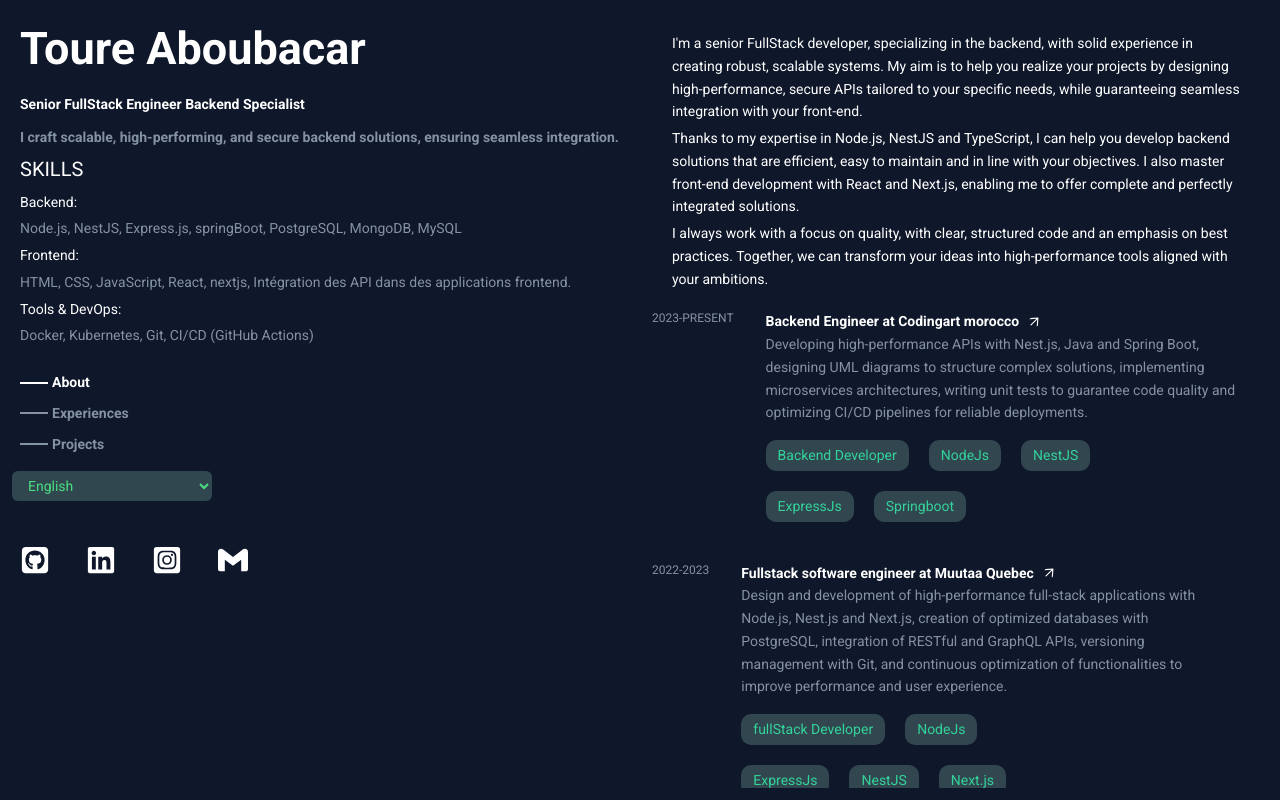
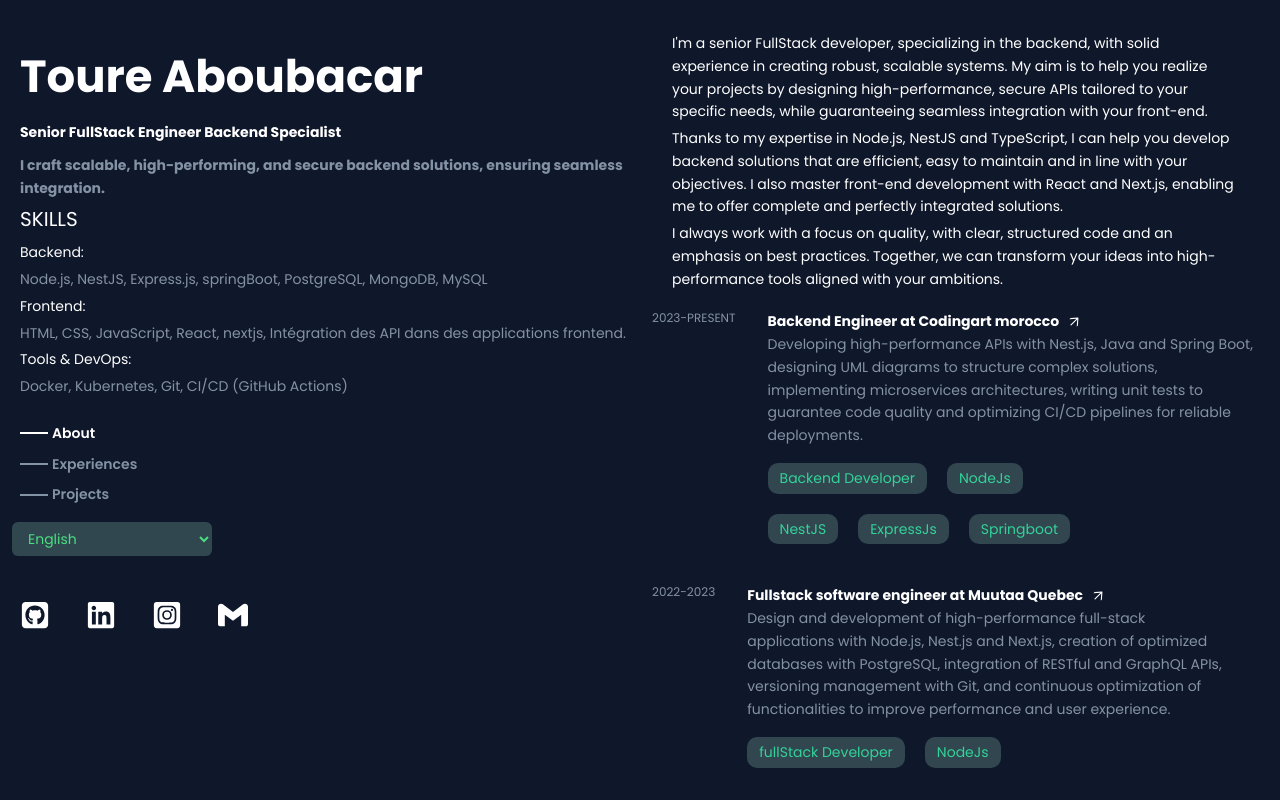
Before and after one commit to AbToureDev/MyResume, a Next.js app: page /en in a window 1280 px wide. Built offline with nearby package versions, Linux system fonts and the light colour scheme.

Commit message:
mise a jour

```diff
--- a/src/app/[locale]/layout.tsx
+++ b/src/app/[locale]/layout.tsx
@@ -1,16 +1,14 @@
 import type { Metadata } from "next";
-import { Roboto } from "next/font/google";
+import {Poppins, Roboto} from "next/font/google";
 import "../globals.css";
 import {NextIntlClientProvider} from "next-intl";
 import {getMessages} from "next-intl/server";
 import {routing} from "@/i18n/routing";
 import {notFound} from "next/navigation";
 
-const roboto = Roboto({
-    weight: ['400', '700'],
-    style: ['normal', 'italic'],
-    subsets: ['latin'],
-    display: 'swap',
+const poppins = Poppins({
+    subsets: ["latin"],
+    weight: ["300", "400", "500", "600", "700"],
 });
 
 export const metadata: Metadata = {
@@ -32,7 +30,7 @@
 
   return (
       <html lang={locale} className='bg-blue'>
-      <body className={roboto.className}>
+      <body className={poppins.className}>
       <NextIntlClientProvider messages={messages}>
         {children}
       </NextIntlClientProvider>
--- a/src/app/[locale]/page.tsx
+++ b/src/app/[locale]/page.tsx
@@ -4,7 +4,7 @@
 
 export default function Home() {
   return (
-    <main className="sm:flex gap-3 min-h-screen leading-relaxed lg:h-screen lg:overflow-hidden lg:items-center sm:flex-row py-3 px-5 text-sm text-white 2xl:text-lg">
+    <main className="sm:flex gap-3 min-h-screen leading-relaxed lg:h-screen lg:items-center sm:flex-row py-3 px-5 text-sm text-white 2xl:text-lg">
       <LeftSideBar/>
       <RightSideBar/>
     </main>
--- a/src/app/globals.css
+++ b/src/app/globals.css
@@ -3,16 +3,28 @@
 @tailwind utilities;
 
 ::-webkit-scrollbar {
-    display: none;
+    display: block;
+    width: 12px;
+}
+::-webkit-scrollbar-track {
+    border-radius: 50px;
+    background:rgba(157,221,200,0.24);
+}
+
+::-webkit-scrollbar-thumb {
+    background: #34d399;
+    border-radius: 100vh;
+    border: rgba(157,221,200,0.07);
+}
+::-webkit-scrollbar-thumb:hover {
+    background: rgba(157,221,200,0.24);
 }
 
 @layer components {
-
     .lang {
     @apply bg-transparent px-3 py-1 rounded-[10px] text-emerald
 };
     .experience {
         @apply  w-full hover:bg-transparent2 hover:opacity-100 duration-300 rounded-[10px] py-4 px-5 opacity-80
     }
-
 }
--- a/src/components/LeftSideBar.tsx
+++ b/src/components/LeftSideBar.tsx
@@ -18,7 +18,7 @@
         setActiveLink(label);
     };
     return (
-        <motion.div className='relative shrink-0 sm:w-1/2 sm:flex sm:flex-col 2xl:gap-12 gap-4 h-full'
+        <motion.div className='relative shrink-0 sm:w-1/2 sm:flex sm:flex-col 2xl:gap-12 gap-4 h-full py-7'
                     initial='hidden'
                     animate="show"
                     variants={cardVariants}
--- a/src/components/RightSideBar.tsx
+++ b/src/components/RightSideBar.tsx
@@ -126,7 +126,7 @@
                                     className=" sm:w-[100px] sm:h-[100px] w-[500px] h-[150px] object-cover"/>
                                 <div className="sm:w-[60%]">
                                     <div className={'flex gap-2 items-center font-bold group-hover:text-emerald'}>
-                                        <h2>{realisations.title}, {realisations.company}</h2>
+                                        <a href={realisations.link} >{realisations.title}, {realisations.company}</a>
                                         <AiOutlineArrowRight size={15} className={'-rotate-45'}/>
                                     </div>
                                     <p className={'items-center text-gray'}>
```
